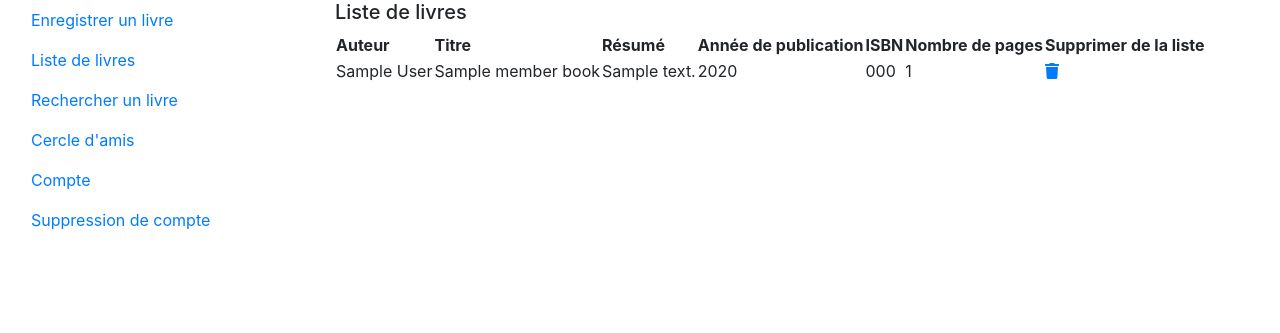
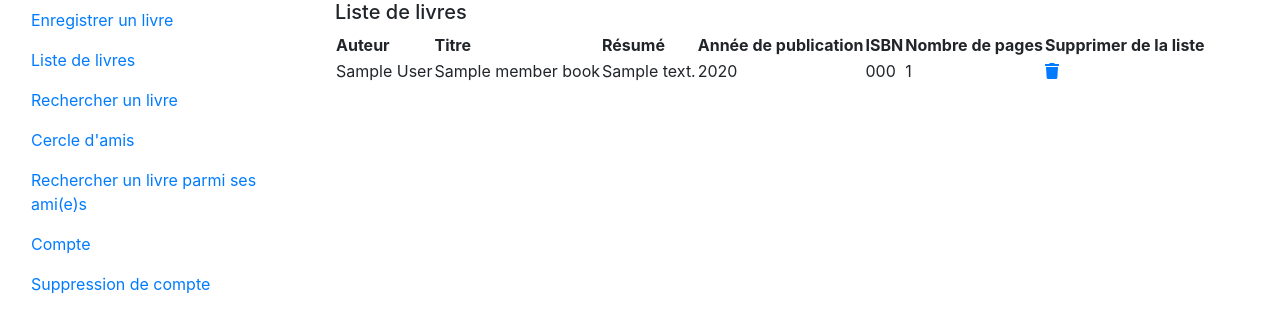
Before and after one commit to AudeLe/P5, a PHP site: the page made by templates/memberPages/bookListView.html.twig in a window 1280 px wide. Shown: the part 56-389 px from the top of the page. Run offline with PHP 8.4, Linux system fonts and the light colour scheme; the template is opened without the code that fills it: most values are stand-ins (such as "Sample title", 1, 10 or a date in 2020); some libraries are stand-ins or nearby versions.

Commit message:
Adding the access to the searchBookFriendView.

```diff
--- a/templates/memberPages/navbarMember.html.twig
+++ b/templates/memberPages/navbarMember.html.twig
@@ -4,6 +4,7 @@
         <a class="nav-link" href="../public/index.php?action=getMemberBookList&login={{ session.login }}">Liste de livres</a>
         <a class="nav-link" href="../public/index.php?action=searchBookPage">Rechercher un livre</a>
         <a class="nav-link" href="../public/index.php?action=friendsPage&login={{ session.login }}">Cercle d'amis</a>
+        <a class="nav-link" href="../public/index.php?action=searchBookFriendPage&login={{ session.login }}">Rechercher un livre parmi ses ami(e)s</a>
         <a class="nav-link" href="../public/index.php?action=accountPage">Compte</a>
         <a class="nav-link" href="../public/index.php?action=deleteAccountPage">Suppression de compte</a>
     </div>
```
